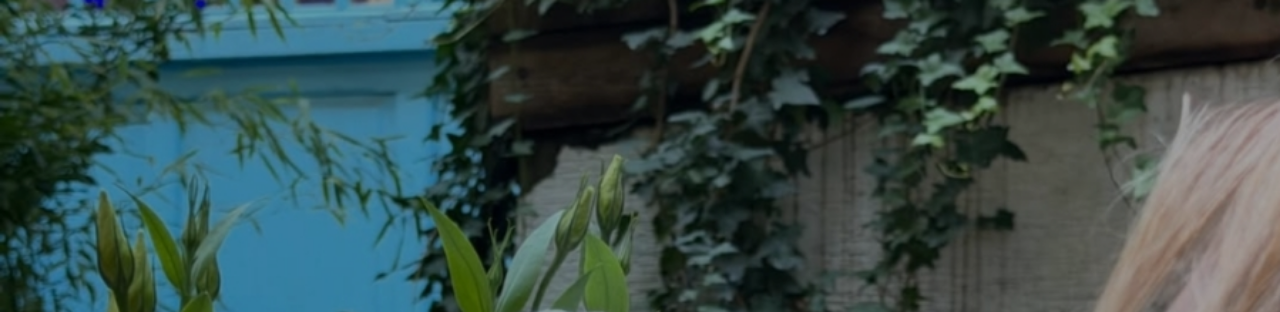
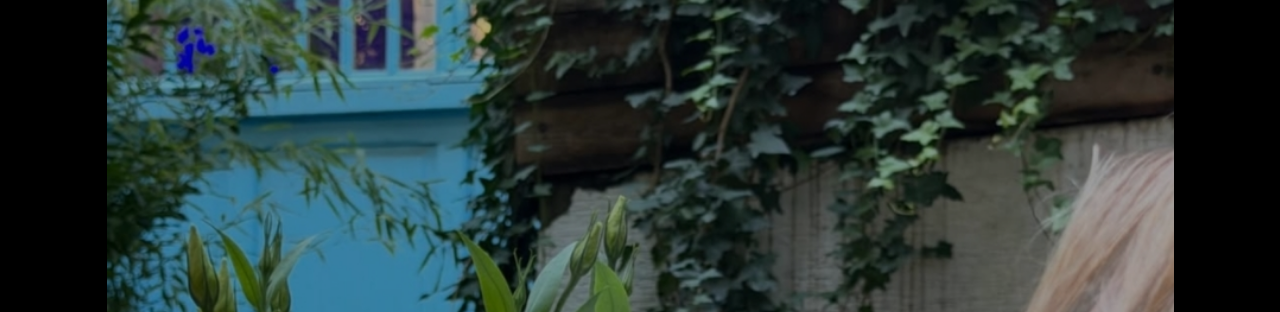
Before and after one commit to elgusto32-create/website, a plain HTML site: page index.html in a window 1280 px wide. Shown: the top 312 px of the page. Drawn offline with Linux system fonts and the light colour scheme.

Commit message:
Update index.html

```diff
--- a/index.html
+++ b/index.html
@@ -14,7 +14,8 @@ box-sizing:border-box;
 
 body{
 height:100vh;
-background:url("Lenka.jpg") center center/cover no-repeat;
+background: url("Lenka.jpg") center center/contain no-repeat;
+background-color: black;
 display:flex;
 justify-content:center;
 align-items:center;
```
